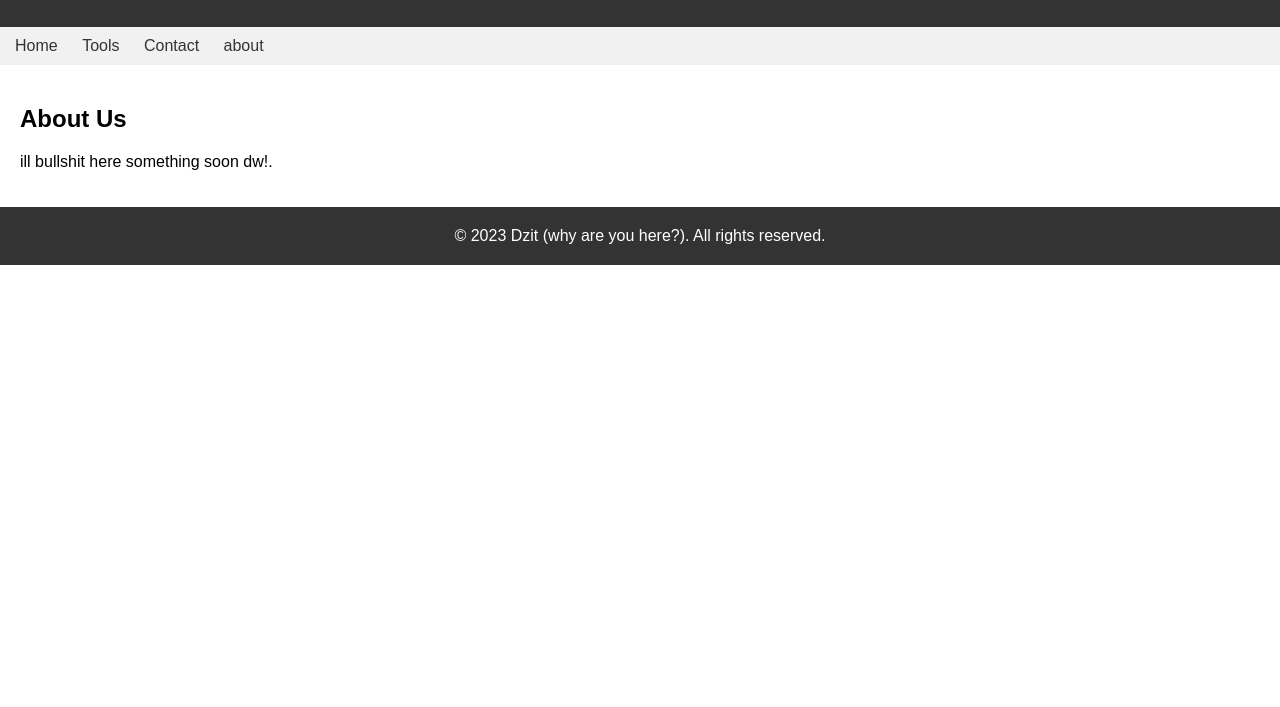
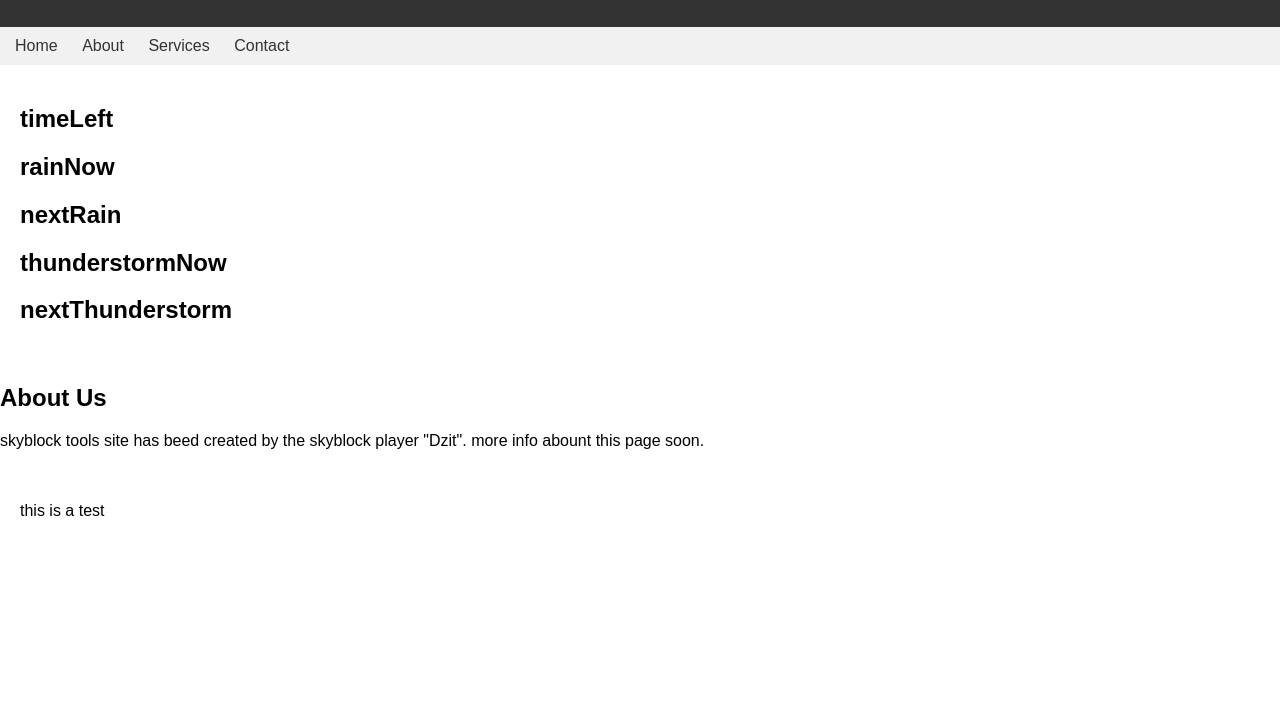
Before and after one commit to itsDexits/itsDexits.github.io, a plain HTML site: page index.html in a window 1280 px wide. Shown: the part 93-800 px from the top of the page. Drawn offline with Linux system fonts and the light colour scheme.

Commit message:
Update index.html
Update HTML #3

```diff
--- a/index.html
+++ b/index.html
@@ -2,76 +2,52 @@
 <html>
 <head>
   <title>My Website</title>
-  <style>
-    /* CSS styles go here */
-    body {
-      font-family: Arial, sans-serif;
-      margin: 0;
-      padding: 0;
-    }
+  <link rel="stylesheet" href="style.css">
 
-    header {
-      background-color: #333;
-      color: #fff;
-      padding: 20px;
-      text-align: center;
-    }
-
-    nav {
-      background-color: #f1f1f1;
-      padding: 10px;
-    }
-
-    nav ul {
-      list-style-type: none;
-      margin: 0;
-      padding: 0;
-    }
-
-    nav ul li {
-      display: inline;
-      margin-right: 10px;
-    }
-
-    nav ul li a {
-      text-decoration: none;
-      color: #333;
-      padding: 5px;
-    }
-
-    section {
-      padding: 20px;
-    }
-
-    footer {
-      background-color: #333;
-      color: #fff;
-      padding: 20px;
-      text-align: center;
-    }
-  </style>
 </head>
 <body>
   <header>
-    <h1>Hypixel Skyblock Tools - by Dzit</h1>
+    <h1>Welcome to My Website</h1>
+    <div id="israel-clock"></div>
   </header>
 
   <nav>
     <ul>
       <li><a href="#">Home</a></li>
-      <li><a href="#">Tools</a></li>
+      <li><a href="#">About</a></li>
+      <li><a href="#">Services</a></li>
       <li><a href="#">Contact</a></li>
-      <li><a href="#">about</a></li>
     </ul>
   </nav>
+  <section>
+        <!-- <div id="timero"></div> -->
+    <h2>timeLeft</h2>
+        <div id="timeLeft"></div>
+    <h2>rainNow</h2>
+        <div id="rainNow"></div>
+    <h2>nextRain</h2>
+        <div id="nextRain"></div>
+    <h2>thunderstormNow</h2>
+        <div id="thunderstormNow"></div>
+    <h2>nextThunderstorm</h2>
+        <div id="nextThunderstorm"></div>
+    </section>
+
+    <h2>About Us</h2>
+    <p>skyblock tools site has beed created by the skyblock player "Dzit".
+    more info abount this page soon.</p>
+  </section>
 
   <section>
-    <h2>About Us</h2>
-    <p>ill bullshit here something soon dw!.</p>
+    <div class="IDK"><p>this is a test</p></div>
   </section>
 
-  <footer>
-    &copy; 2023 Dzit (why are you here?). All rights reserved.
-  </footer>
+
+  <!-- <footer>
+    &copy; 2023 My Website. All rights reserved.
+  </footer> -->
+
+<script src="script.js"></script>
+
 </body>
 </html>
```
